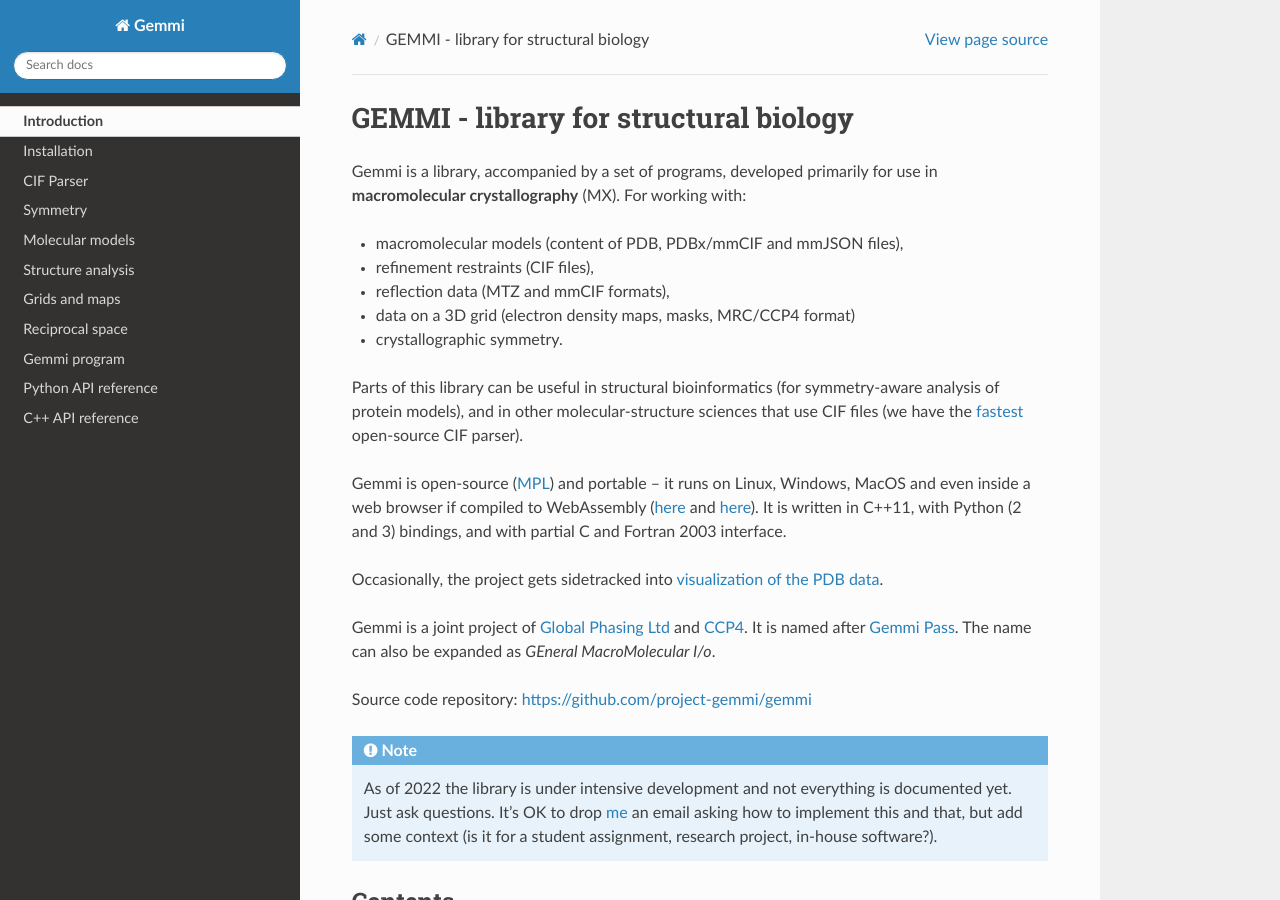
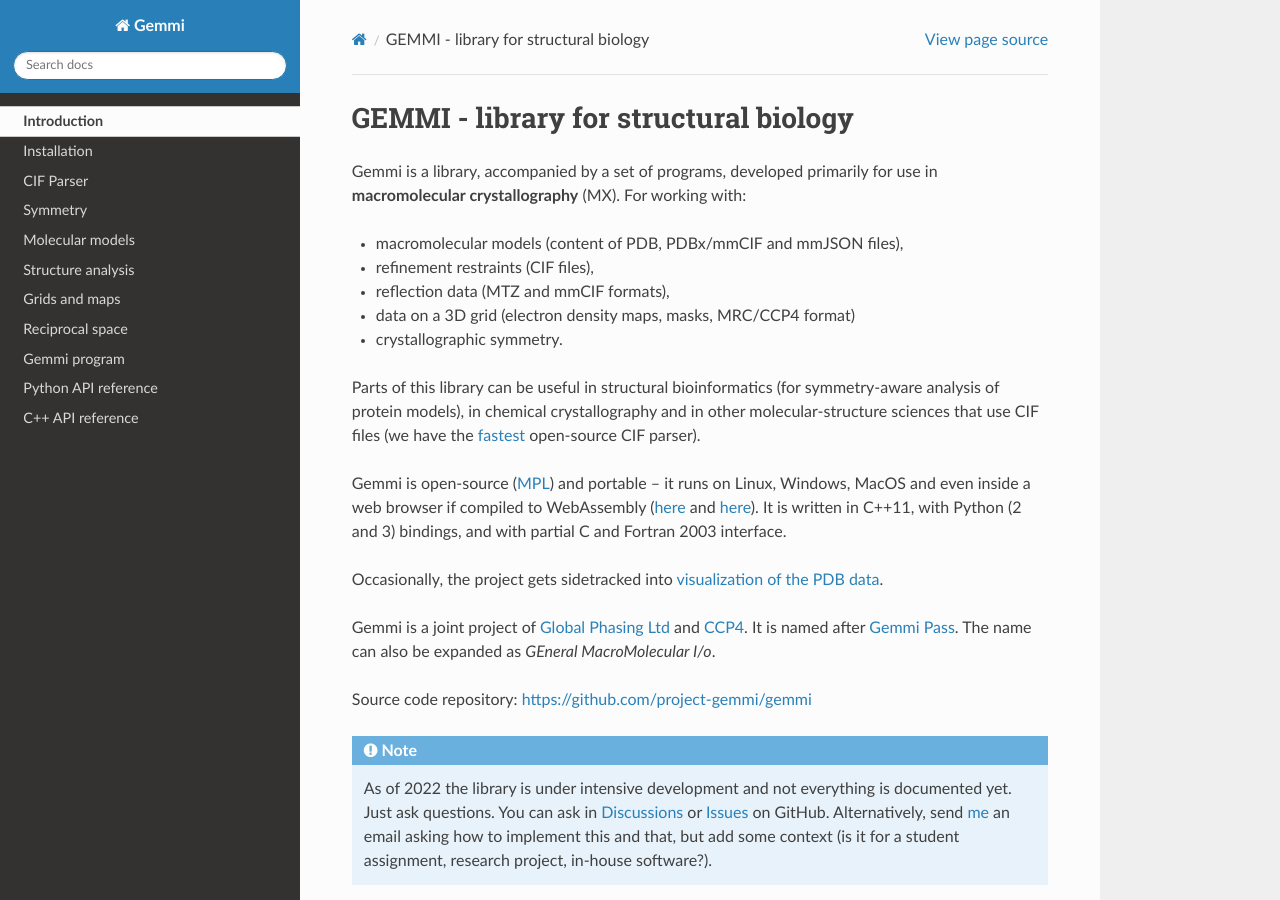
Before and after one commit to project-gemmi/gemmi, a Sphinx documentation site: the page built from docs/index.rst, in a window 1280 px wide and 900 px high. Built offline with Sphinx 7.4.7 and the Read the Docs theme 2.0.0, drawn with Linux system fonts in a browser that asks for light colours.

Commit message:
edit docs/index.rst [skip ci]

```diff
--- a/docs/index.rst
+++ b/docs/index.rst
@@ -16,7 +16,8 @@
 
 Parts of this library can be useful in structural bioinformatics
 (for symmetry-aware analysis of protein models),
-and in other molecular-structure sciences that use CIF files
+in chemical crystallography and in other molecular-structure sciences
+that use CIF files
 (we have the `fastest <https://github.com/project-gemmi/mmcif-benchmark>`_
 open-source CIF parser).
 
@@ -45,7 +46,10 @@
 
     As of 2022 the library is under intensive development and not
     everything is documented yet. Just ask questions.
-    It's OK to drop me_ an email asking how to implement this and that,
+    You can ask in
+    `Discussions <https://github.com/project-gemmi/gemmi/discussions>`_
+    or `Issues <https://github.com/project-gemmi/gemmi/issues>`_ on GitHub.
+    Alternatively, send me_ an email asking how to implement this and that,
     but add some context (is it for a student assignment, research project,
     in-house software?).
 
```
